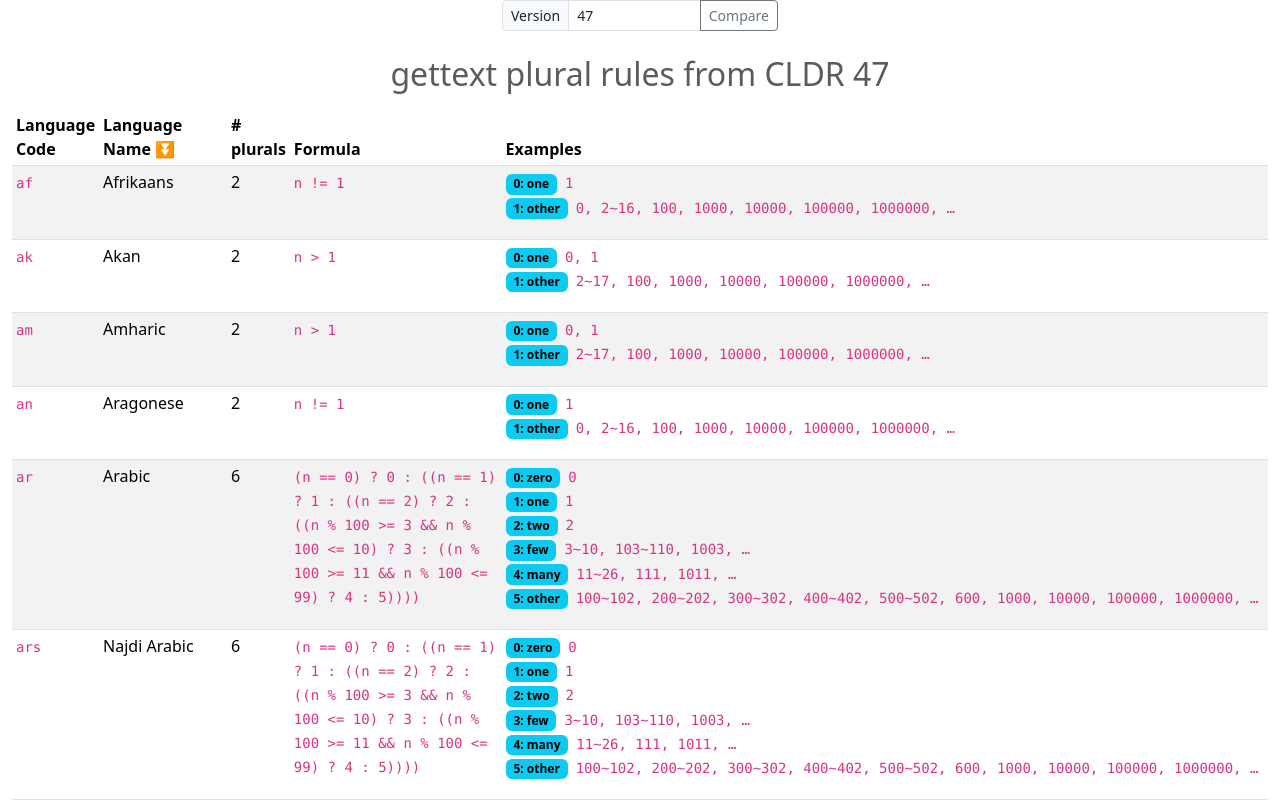
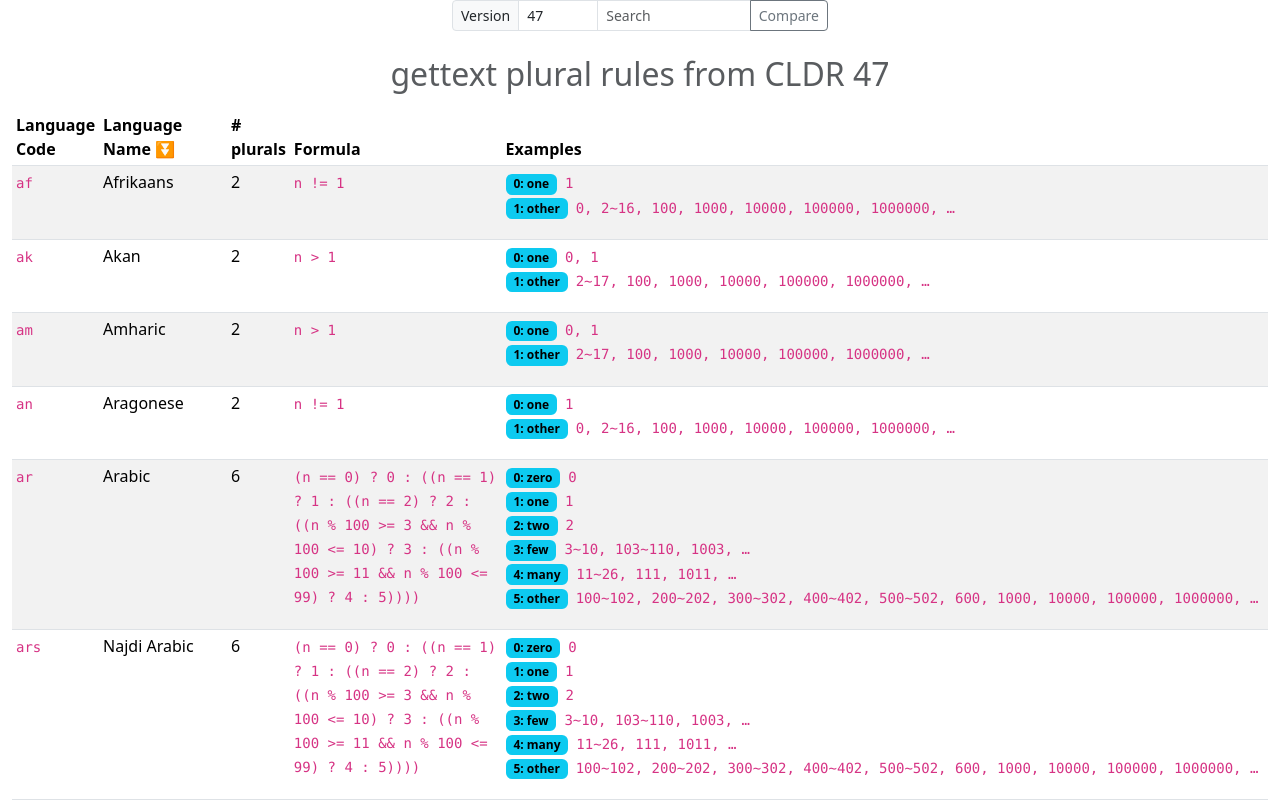
Before and after one commit to php-gettext/Languages, a Vue app in the folder gh-pages/: page /#47 in a window 1280 px wide. Shown: the top 800 px of the page. Built offline with nearby package versions, Linux system fonts and the light colour scheme.

Commit message:
Allow searching languages

```diff
--- a/gh-pages/src/App.vue
+++ b/gh-pages/src/App.vue
@@ -14,6 +14,7 @@ type SortBys = 'id' | 'name';
 const busy = ref<boolean>(true);
 const availableVersions = ref<string[] | null>(null);
 const wantedVersion = ref<string>('');
+const searchText = ref<string>('');
 const version = ref<Version | null>(null);
 const sortBy = ref<SortBys>('id');
 const differModal = ref<InstanceType<typeof DifferModal> | null>(null);
@@ -51,11 +52,19 @@ watch(wantedVersion, (v) => {
 
 const comparer = new Intl.Collator('en', {sensitivity: 'base'});
 
-const languages = computed<Language[]>(() => {
+const displayLanguages = computed<Language[]>(() => {
   if (!version.value) {
     return [];
   }
-  const result = [...version.value.languages];
+  let result = [...version.value.languages];
+  if (searchText.value !== '') {
+    const lowerCaseSearchText = searchText.value.toLowerCase();
+    result = result.filter(
+      (l) =>
+        l.id.toLowerCase().includes(lowerCaseSearchText) ||
+        l.name.toLowerCase().includes(lowerCaseSearchText),
+    );
+  }
   result.sort((a, b) => comparer.compare(a[sortBy.value], b[sortBy.value]));
   return result;
 });
@@ -64,7 +73,7 @@ const languages = computed<Language[]>(() => {
 <template>
   <div class="container" v-if="availableVersions !== null">
     <div class="row justify-content-center mb-3">
-      <div class="col-12" style="max-width: 300px">
+      <div class="col-12" style="max-width: 400px">
         <div class="input-group input-group-sm">
           <label for="wanted-version" class="input-group-text">Version</label>
           <select
@@ -72,11 +81,18 @@ const languages = computed<Language[]>(() => {
             v-model="wantedVersion"
             :disabled="busy"
             class="form-control"
+            style="max-width: 80px"
           >
             <option v-for="v in availableVersions" :value="v" :key="v">
               {{ v }}
             </option>
           </select>
+          <input
+            type="search"
+            class="form-control"
+            placeholder="Search"
+            v-model="searchText"
+          />
           <button
             v-if="version !== null"
             type="button"
@@ -125,7 +141,7 @@ const languages = computed<Language[]>(() => {
       </thead>
       <tbody>
         <tr
-          v-for="language in languages"
+          v-for="language in displayLanguages"
           :key="`${language.id}@${version.version}`"
         >
           <td>
```
